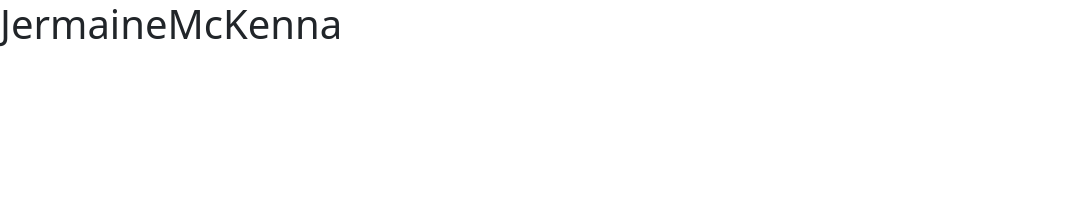
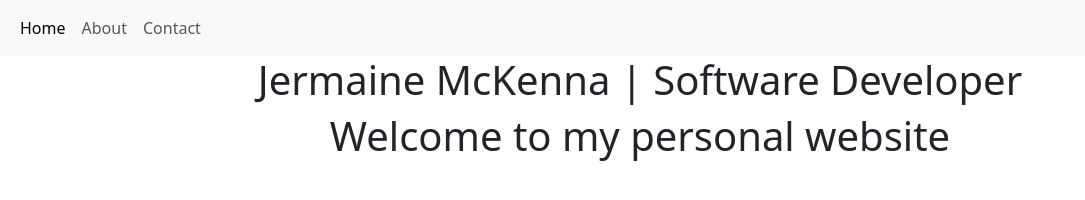
Before and after one commit to JermaineMckenna/project1, a plain HTML site: page index.html in a window 1280 px wide. Shown: the whole page, without its empty margins (0-1085 px from the left). Drawn offline with nearby package versions, Linux system fonts and the light colour scheme; a web font is replaced by a local one.

Commit message:
added google fonts to my h1 heading

```diff
--- a/index.html
+++ b/index.html
@@ -20,18 +20,43 @@
       integrity="sha384-QWTKZyjpPEjISv5WaRU9OFeRpok6YctnYmDr5pNlyT2bRjXh0JMhjY6hW+ALEwIH"
       crossorigin="anonymous"
     />
+    <!--Google Fonts-->
+    <style>
+        @import url('https://fonts.googleapis.com/css2?family=Proza+Libre:ital,wght@0,400;0,500;0,600;0,700;0,800;1,400;1,500;1,600;1,700;1,800&display=swap');
+        </style>
   </head>
   <body>
     <!--Header-->
     <header>
-    <h1>JermaineMcKenna</h1>
-    <nav>
-
-    </nav>
+        <nav class="navbar navbar-expand-lg bg-body-tertiary">
+            <div class="container-fluid">
+                <button class="navbar-toggler" type="button" data-bs-toggle="collapse" data-bs-target="#navbarNav" aria-controls="navbarNav" aria-expanded="false" aria-label="Toggle navigation">
+                    <span class="navbar-toggler-icon"></span>
+                </button>
+                <div class="collapse navbar-collapse" id="navbarNav">
+                    <ul class="navbar-nav">
+                        <li class="nav-item">
+                            <a class="nav-link active" aria-current="page" href="index.html">Home</a>
+                        </li>
+                        <li class="nav-item">
+                            <a class="nav-link" href="about.html">About</a>
+                        </li>
+                        <li class="nav-item">
+                            <a class="nav-link" href="contact.html">Contact</a>
+                        </li>
+                    </ul>
+                </div>
+            </div>
+        </nav>
+    <h1 style="text-align:center;">Jermaine McKenna | Software Developer</h1>
     </header>
 
     <!--Main content-->
-    <main></main>
+    <main>
+        <div class="main-content">
+            <h1 style="text-align:center;">Welcome to my personal website</h1>
+        </div>
+    </main>
 
     <!--Footer-->
     <footer></footer>
```
